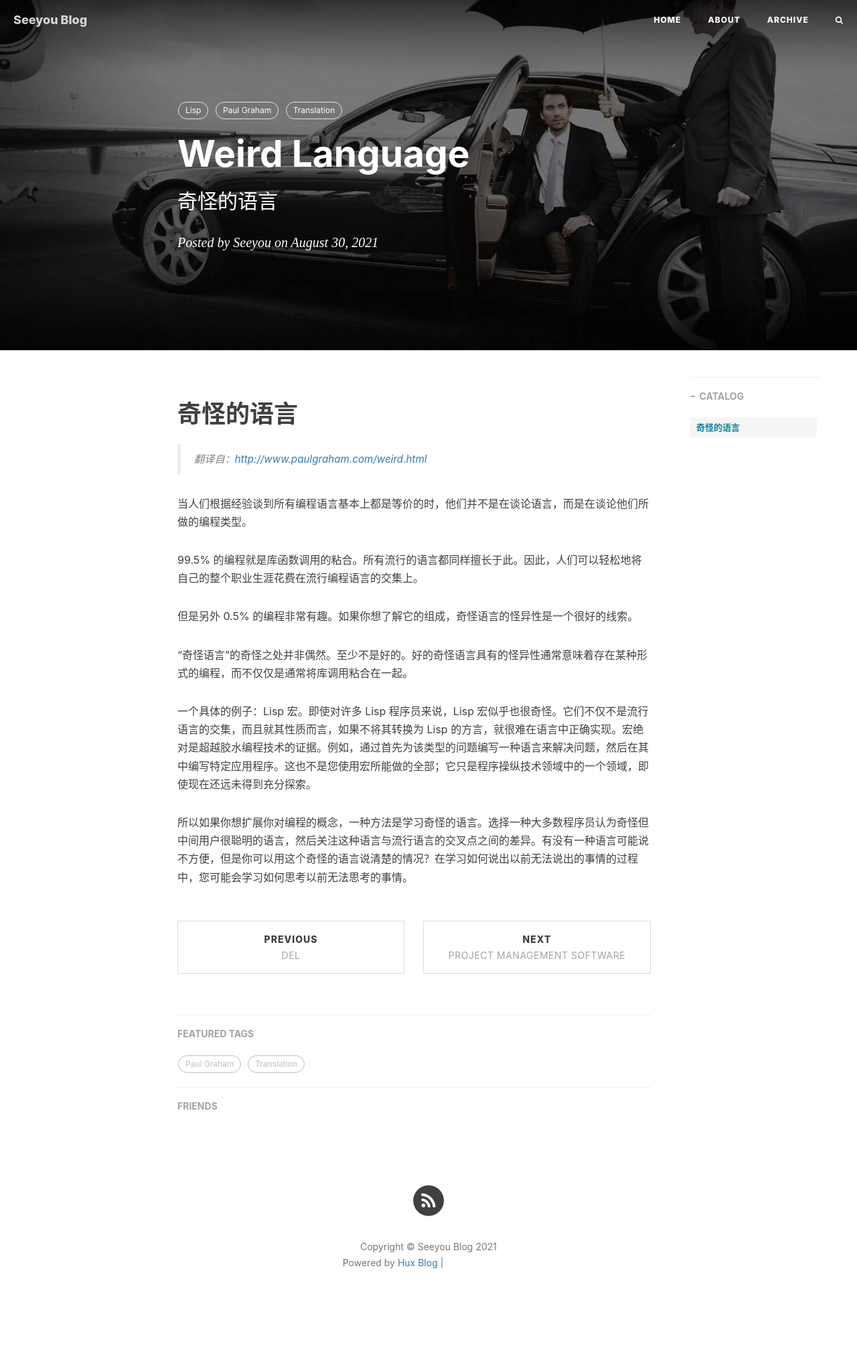
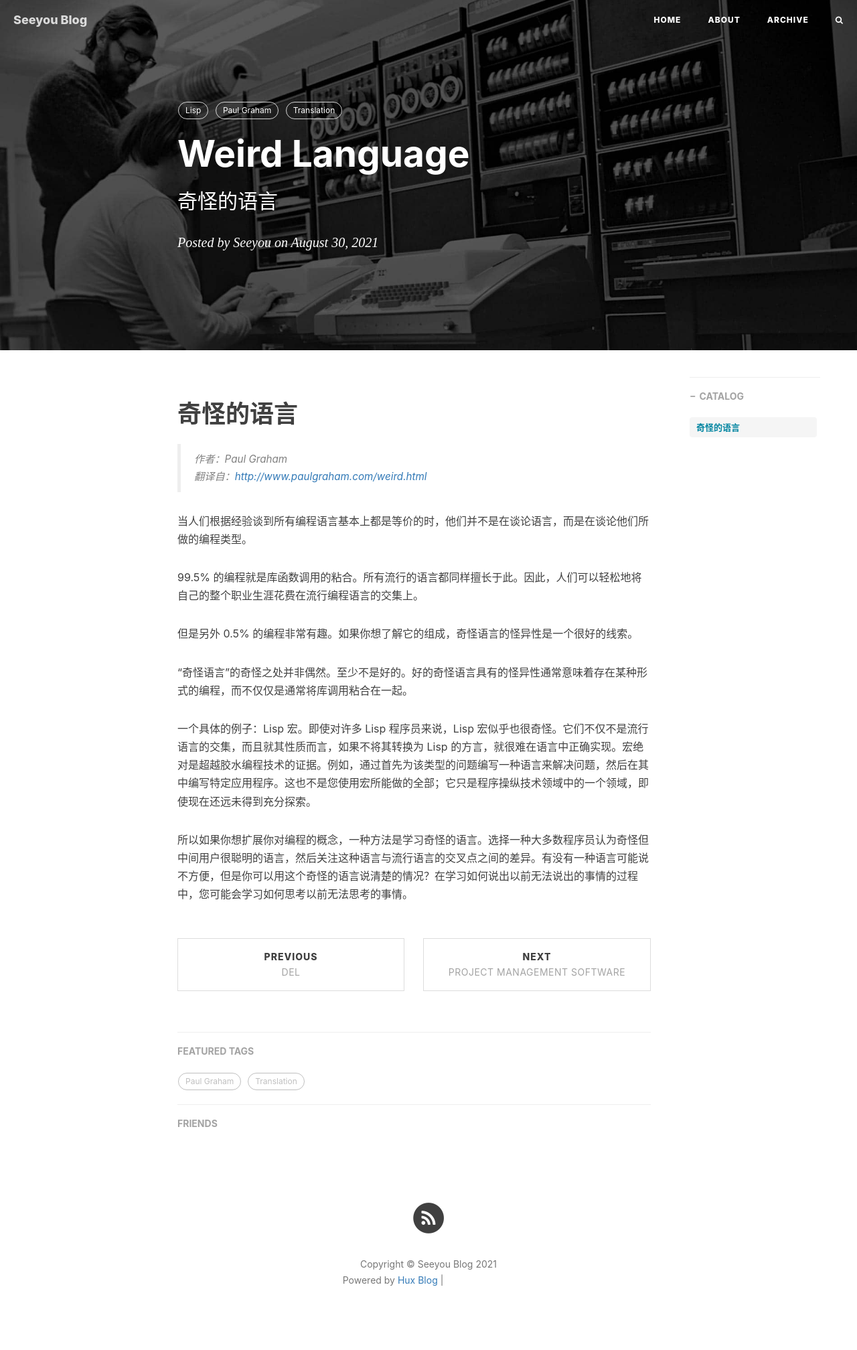
Before and after one commit to xxzhai123/myblog, a Jekyll site: the page built from _posts/2021-08-30-weird-languages.md, in a window 1280 px wide. Shown: the whole page at 67% size. Built offline with Jekyll 4.4.1, drawn with Linux system fonts in a browser that asks for light colours; nearby versions of some CDN libraries; comment, search, counter and statistics services are not loaded; before the commit the page ends 1990 px from its top, so only the background shows below that; grey boxes are pictures that could not be loaded.

Commit message:
change the backgroud picture

```diff
--- a/_posts/2021-08-30-weird-languages.md
+++ b/_posts/2021-08-30-weird-languages.md
@@ -4,7 +4,7 @@ title: "Weird Language"
 subtitle: "奇怪的语言"
 date: 2021-08-30
 author: Seeyou
-header-img: "img/post-bg-kuaidi.jpg"
+header-img: "img/post-bg-unix-linux.jpg"
 tags:
   - Lisp
   - Paul Graham
@@ -13,6 +13,8 @@ tags:
 
 # 奇怪的语言
 
+> 作者：Paul Graham
+>
 > 翻译自：<http://www.paulgraham.com/weird.html>
 
 当人们根据经验谈到所有编程语言基本上都是等价的时，他们并不是在谈论语言，而是在谈论他们所做的编程类型。
```
Also changed, not shown: _posts/2021-09-01-how-to-hard-work.md (+2 -0 lines).
